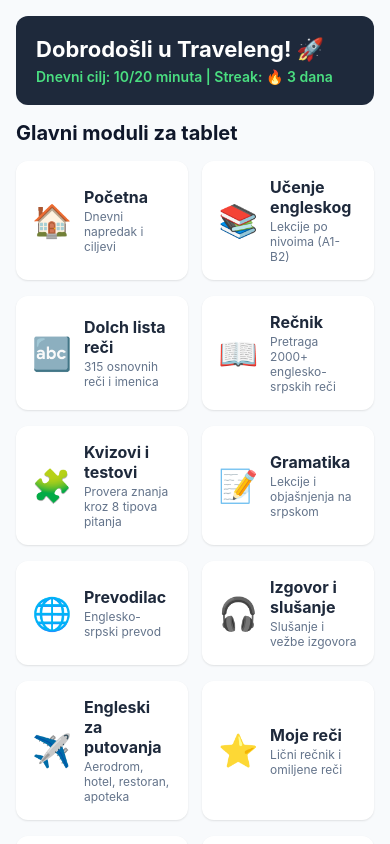
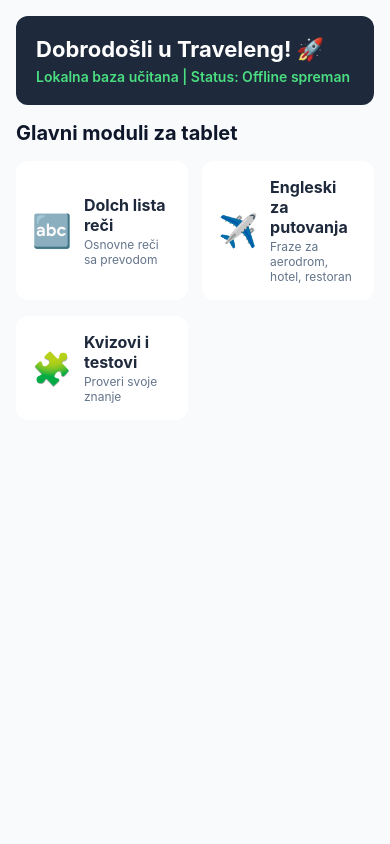
Before and after one commit to totaldigitalitagency-coder/Traveleng, a React Native app: screen / in a window 390 px wide. Built offline with nearby package versions, Linux system fonts and the light colour scheme.

Commit message:
Enhance App with search and module selection
Refactor App component to include search functionality and update module handling.

```diff
--- a/App.js
+++ b/App.js
@@ -6,32 +6,36 @@
   TouchableOpacity,
   ScrollView,
   SafeAreaView,
-  StatusBar
+  StatusBar,
+  FlatList,
+  TextInput
 } from 'react-native';
+
+// Uvoz lokalnih podataka iz JSON fajla
+import appData from './data.json';
 
 export default function App() {
   const [currentScreen, setCurrentScreen] = useState('home');
-  const [selectedCategory, setSelectedCategory] = useState(null);
+  const [activeModule, setActiveModule] = useState(null);
+  const [searchQuery, setSearchQuery] = useState('');
+  const [quizScore, setQuizScore] = useState(0);
 
   const modules = [
-    { id: 'pocetna', title: 'Početna', subtitle: 'Dnevni napredak i ciljevi', icon: '🏠' },
-    { id: 'ucenje', title: 'Učenje engleskog', subtitle: 'Lekcije po nivoima (A1-B2)', icon: '📚' },
-    { id: 'dolch', title: 'Dolch lista reči', subtitle: '315 osnovnih reči i imenica', icon: '🔤' },
-    { id: 'recnik', title: 'Rečnik', subtitle: 'Pretraga 2000+ englesko-srpskih reči', icon: '📖' },
-    { id: 'kvizovi', title: 'Kvizovi i testovi', subtitle: 'Provera znanja kroz 8 tipova pitanja', icon: '🧩' },
-    { id: 'gramatika', title: 'Gramatika', subtitle: 'Lekcije i objašnjenja na srpskom', icon: '📝' },
-    { id: 'prevodilac', title: 'Prevodilac', subtitle: 'Englesko-srpski prevod', icon: '🌐' },
-    { id: 'izgovor', title: 'Izgovor i slušanje', subtitle: 'Slušanje i vežbe izgovora', icon: '🎧' },
-    { id: 'putovanja', title: 'Engleski za putovanja', subtitle: 'Aerodrom, hotel, restoran, apoteka', icon: '✈️' },
-    { id: 'moje_reci', title: 'Moje reči', subtitle: 'Lični rečnik i omiljene reči', icon: '⭐' },
-    { id: 'statistika', title: 'Statistika napretka', subtitle: 'Praćenje savladanih reči', icon: '📊' },
-    { id: 'podesavanja', title: 'Podešavanja', subtitle: 'Dnevni cilj i opcije', icon: '⚙️' },
+    { id: 'dolch', title: 'Dolch lista reči', subtitle: 'Osnovne reči sa prevodom', icon: '🔤' },
+    { id: 'putovanja', title: 'Engleski za putovanja', subtitle: 'Fraze za aerodrom, hotel, restoran', icon: '✈️' },
+    { id: 'kvizovi', title: 'Kvizovi i testovi', subtitle: 'Proveri svoje znanje', icon: '🧩' },
   ];
 
-  const handleModulePress = (module) => {
-    setSelectedCategory(module);
-    setCurrentScreen('detail');
+  const openModule = (mod) => {
+    setActiveModule(mod);
+    setCurrentScreen('module');
+    setSearchQuery('');
   };
+
+  const filteredDolch = appData.dolchWords.filter(item =>
+    item.en.toLowerCase().includes(searchQuery.toLowerCase()) ||
+    item.sr.toLowerCase().includes(searchQuery.toLowerCase())
+  );
 
   return (
     <SafeAreaView style={styles.container}>
@@ -40,7 +44,7 @@
       {/* Header Banner */}
       <View style={styles.header}>
         <Text style={styles.headerTitle}>Dobrodošli u Traveleng! 🚀</Text>
-        <Text style={styles.headerSubtitle}>Dnevni cilj: 10/20 minuta | Streak: 🔥 3 dana</Text>
+        <Text style={styles.headerSubtitle}>Lokalna baza učitana | Status: Offline spreman</Text>
       </View>
 
       {currentScreen === 'home' ? (
@@ -52,7 +56,7 @@
                 key={item.id}
                 style={styles.card}
                 activeOpacity={0.7}
-                onPress={() => handleModulePress(item)}
+                onPress={() => openModule(item)}
               >
                 <Text style={styles.cardIcon}>{item.icon}</Text>
                 <View style={styles.cardTextContainer}>
@@ -72,14 +76,71 @@
             <Text style={styles.backButtonText}>⬅ Nazad na početnu</Text>
           </TouchableOpacity>
 
-          <View style={styles.detailCard}>
-            <Text style={styles.detailIcon}>{selectedCategory?.icon}</Text>
-            <Text style={styles.detailTitle}>{selectedCategory?.title}</Text>
-            <Text style={styles.detailSubtitle}>{selectedCategory?.subtitle}</Text>
-            <Text style={styles.detailBody}>
-              Modul je uspešno pokrenut! Ovde možete ubaciti vašu specifičnu logiku i lekcije za {selectedCategory?.title}.
-            </Text>
-          </View>
+          <Text style={styles.detailTitle}>{activeModule?.icon} {activeModule?.title}</Text>
+
+          {/* RENDERING DOLCH LISTA */}
+          {activeModule?.id === 'dolch' && (
+            <View style={{ flex: 1 }}>
+              <TextInput
+                style={styles.searchInput}
+                placeholder="Pretraži reči (engleski ili srpski)..."
+                value={searchQuery}
+                onChangeText={setSearchQuery}
+              />
+              <FlatList
+                data={filteredDolch}
+                keyExtractor={(item) => item.id}
+                renderItem={({ item }) => (
+                  <View style={styles.listItem}>
+                    <Text style={styles.wordEn}>{item.en}</Text>
+                    <Text style={styles.wordSr}>{item.sr}</Text>
+                  </View>
+                )}
+              />
+            </View>
+          )}
+
+          {/* RENDERING PUTOVANJA */}
+          {activeModule?.id === 'putovanja' && (
+            <FlatList
+              data={appData.travelPhrases}
+              keyExtractor={(item) => item.id}
+              renderItem={({ item }) => (
+                <View style={styles.listItem}>
+                  <Text style={styles.categoryBadge}>{item.category}</Text>
+                  <Text style={styles.wordEn}>{item.en}</Text>
+                  <Text style={styles.wordSr}>{item.sr}</Text>
+                </View>
+              )}
+            />
+          )}
+
+          {/* RENDERING KVIZOVI */}
+          {activeModule?.id === 'kvizovi' && (
+            <ScrollView style={{ flex: 1 }}>
+              {appData.quizzes.map((q) => (
+                <View key={q.id} style={styles.quizCard}>
+                  <Text style={styles.quizQuestion}>{q.question}</Text>
+                  {q.options.map((opt, idx) => (
+                    <TouchableOpacity
+                      key={idx}
+                      style={styles.optionBtn}
+                      onPress={() => {
+                        if (opt === q.correct) {
+                          alert('Tačno! 🎉');
+                        } else {
+                          alert('Netačno, pokušaj ponovo.');
+                        }
+                      }}
+                    >
+                      <Text style={styles.optionText}>{opt}</Text>
+                    </TouchableOpacity>
+                  ))}
+                </View>
+              ))}
+            </ScrollView>
+          )}
+
         </View>
       )}
     </SafeAreaView>
@@ -132,10 +193,6 @@
     borderRadius: 12,
     marginBottom: 16,
     elevation: 2,
-    shadowColor: '#000',
-    shadowOffset: { width: 0, height: 1 },
-    shadowOpacity: 0.1,
-    shadowRadius: 2,
   },
   cardIcon: {
     fontSize: 32,
@@ -169,32 +226,64 @@
     color: '#ffffff',
     fontWeight: 'bold',
   },
-  detailCard: {
+  detailTitle: {
+    fontSize: 22,
+    fontWeight: 'bold',
+    color: '#0f172a',
+    marginBottom: 16,
+  },
+  searchInput: {
     backgroundColor: '#ffffff',
-    padding: 24,
-    borderRadius: 12,
-    alignItems: 'center',
-    elevation: 3,
-  },
-  detailIcon: {
-    fontSize: 64,
+    padding: 12,
+    borderRadius: 8,
+    borderWidth: 1,
+    borderColor: '#cbd5e1',
     marginBottom: 12,
   },
-  detailTitle: {
-    fontSize: 24,
+  listItem: {
+    backgroundColor: '#ffffff',
+    padding: 16,
+    borderRadius: 8,
+    marginBottom: 10,
+    borderLeftWidth: 4,
+    borderLeftColor: '#2563eb',
+  },
+  wordEn: {
+    fontSize: 18,
+    fontWeight: 'bold',
+    color: '#1e293b',
+  },
+  wordSr: {
+    fontSize: 15,
+    color: '#475569',
+    marginTop: 4,
+  },
+  categoryBadge: {
+    fontSize: 12,
+    fontWeight: 'bold',
+    color: '#2563eb',
+    marginBottom: 4,
+  },
+  quizCard: {
+    backgroundColor: '#ffffff',
+    padding: 16,
+    borderRadius: 12,
+    marginBottom: 16,
+  },
+  quizQuestion: {
+    fontSize: 18,
     fontWeight: 'bold',
     color: '#0f172a',
+    marginBottom: 12,
   },
-  detailSubtitle: {
-    fontSize: 14,
-    color: '#64748b',
-    marginTop: 4,
+  optionBtn: {
+    backgroundColor: '#f1f5f9',
+    padding: 12,
+    borderRadius: 8,
+    marginBottom: 8,
   },
-  detailBody: {
+  optionText: {
     fontSize: 16,
     color: '#334155',
-    textAlign: 'center',
-    marginTop: 20,
-    lineHeight: 24,
   },
 });
```
